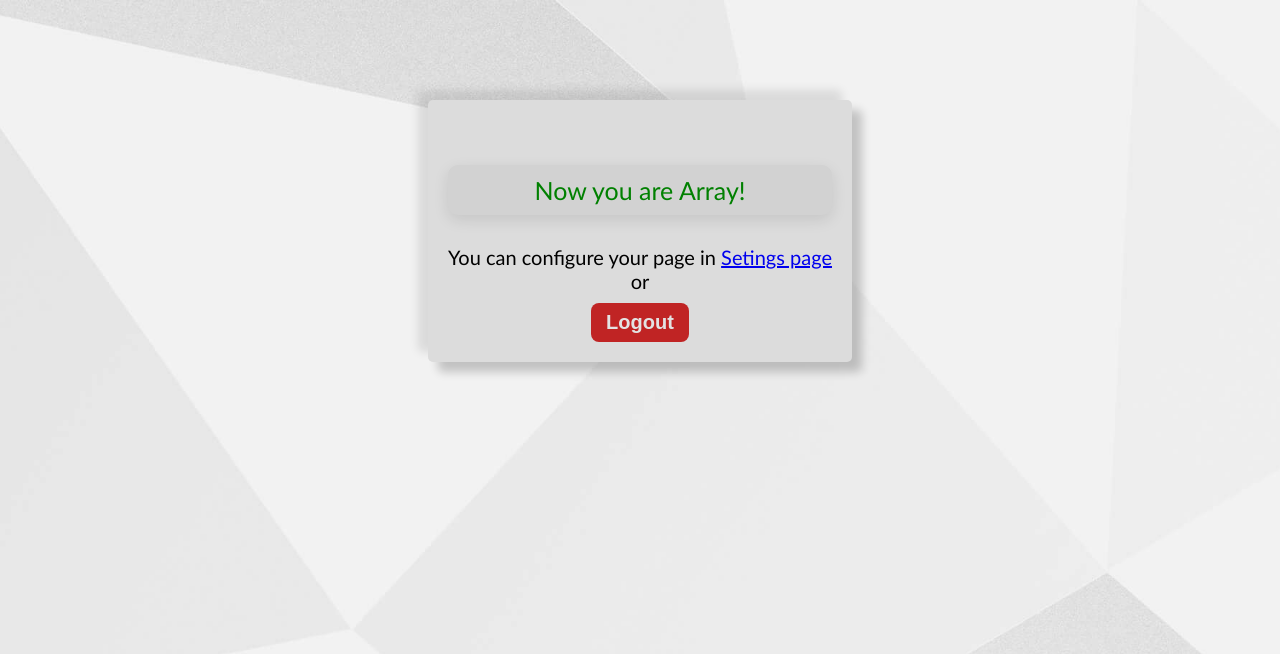
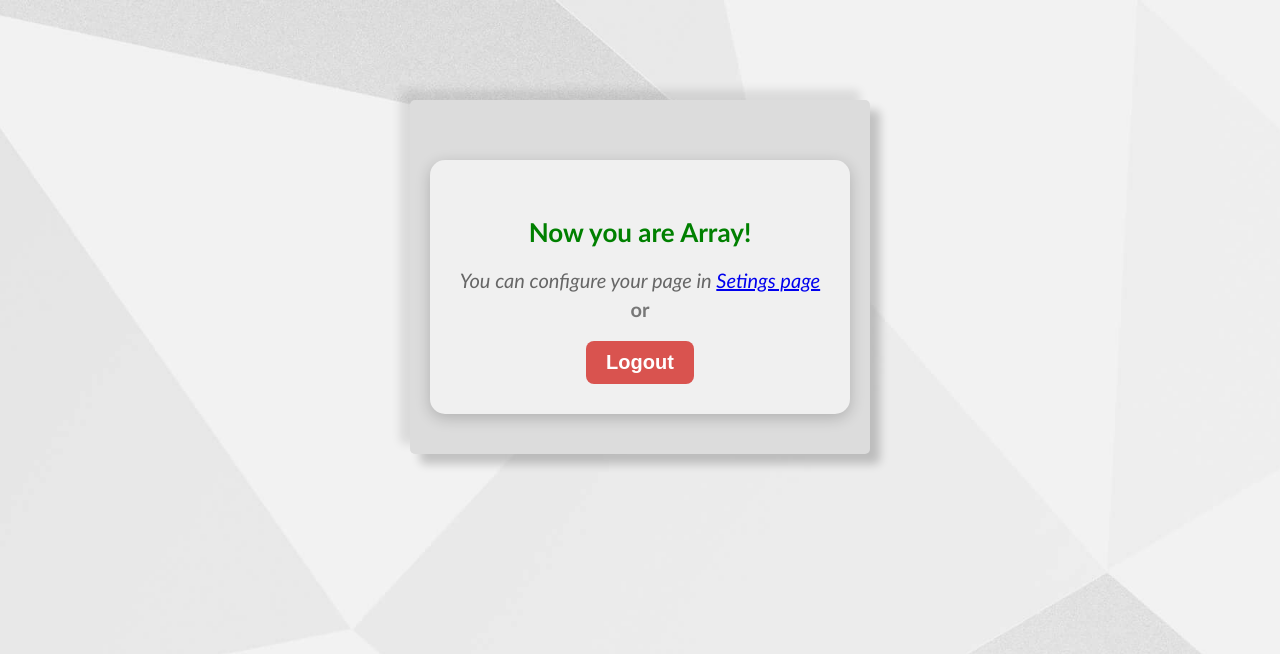
Before and after one commit to mrGrANTt/StarFish, a PHP site: page / in a window 1280 px wide. Shown: the top 654 px of the page. Run offline with PHP 8.4, Linux system fonts and the light colour scheme; the visitor is signed in with stand-in values (Sample User, id 1); data that the repository does not hold is empty.

Commit message:
Final Project Commit!

```diff
--- a/pages/registration.css
+++ b/pages/registration.css
@@ -1,15 +1,12 @@
 body {
     background-size: 2500px;
     background-image: url('../image/backgroungs/default.png');
-
     background-position-x: center;
     background-position-y: top;
 }
 .center-menu {
     margin: 100px;
-
     font-family:'Gill Sans', 'Gill Sans MT', Calibri, 'Trebuchet MS', sans-serif;
-
     display: grid;
     justify-content: center;
 }
@@ -20,10 +17,6 @@ body {
     background-color: gainsboro;
     box-shadow: 10px 10px 10px rgba(0, 0, 0, 0.2), -10px -10px 10px rgba(0, 0, 0, 0.1);
 }
-
-
-
-
 .upper {
     margin-bottom: 50px;
 }
@@ -33,7 +26,7 @@ body {
     color: black;
     text-decoration: none;
     font-size: 25px;
-    background-color: rgba(0,0,0,0.2);
+    background-color: rgba(0, 0, 0, 0.2);
     position: relative;
 }
 .a-log {
@@ -44,7 +37,6 @@ body {
     border-top-right-radius: 5px;
     border-bottom-right-radius: 5px;
 }
-
 .a-log.unselect {
     box-shadow: 5px 5px rgba(0,0,0,0.4);
     top: -5px;
@@ -54,7 +46,6 @@ body {
     top: 0;
     right: -5px;
 }
-
 .a-reg.unselect {
     box-shadow: -5px 5px rgba(0,0,0,0.4);
     top: -5px;
@@ -64,38 +55,29 @@ body {
     top: 0;
     right: 5px;
 }
-
 .unselect:hover {
     background-color: rgba(0,0,0,0.1);
 }
-
-
 .sub-conteiner {
     display: flex;
     justify-content: center;
 }
 .submit-btn {
     border-radius: 10px;
-    background-color: rgba(0,0,0,0.2);
+    background-color: rgb(84, 185, 71);
     margin-top: 10px;
     font-size: 20px;
     border: none;
     padding-left: 20px;
     padding-right: 20px;
 }
-
 .submit-btn:hover {
-    background-color: rgb(160,160,160);
-
+    background-color: rgb(45, 173, 28);
 }
-
-
-
 .reg-form>form {
     display: grid;
     justify-content: center;
 }
-
 .inputer {
     border-radius: 5px;
     text-align: center;
@@ -106,66 +88,63 @@ body {
     border:none;
     border-bottom: 2px solid rgb(231, 231, 231);
 }
-
-
 p {
     font-size: 20px;
 }
-
 .account-menu {
     text-align: center;
+    background-color: #f0f0f0;
+    padding: 30px;
+    border-radius: 15px;
+    box-shadow: 0 4px 15px rgba(0, 0, 0, 0.2);
+    max-width: 400px;
+    margin: 20px auto;
+    border: none;
 }
-
 .account-menu-text {
-    font-size: 25px;
-    border-radius: 10px;
-    box-shadow: 0px 5px 15px rgba(0, 0, 0, 0.1);
-    margin-bottom: 30px;
-    padding: 10px 15px;
-    background-color: rgb(210, 210, 210);
+    font-size: 26px;
+    font-weight: bold;
+    color: #444;
+    margin-bottom: 20px;
 }
-
-.account-menu-text:hover {
-    box-shadow: 0px 8px 20px rgba(0, 0, 0, 0.2);
+.your-pages-text {
+    margin-top: 20px;
+    display: flex;
+    flex-direction: column;
+    gap: 10px;
 }
-
-.your-pages-text {
-    margin-top: 5px;
+.your-pages-text > a {
+    text-decoration: none;
+    color: #333;
+    background-color: #dcdcdc;
+    padding: 10px 20px;
+    border-radius: 8px;
+    font-weight: bold;
+    transition: background-color 0.3s ease;
 }
-
-.your-pages-title {
+.your-pages-text > a:hover {
+    background-color: #c0c0c0;
+}
+.logout {
+    background-color: #d9534f;
+    border-radius: 8px;
+    padding: 10px 20px;
+    color: #fff;
+    font-weight: bold;
+    transition: background-color 0.3s ease;
+    margin-top: 20px;
+    display: inline-block;
+}
+.logout:hover {
+    background-color: #c9302c;
+}
+.conf-ref {
     margin-bottom: 5px;
-    font-weight: bold;
+    font-style: italic;
+    color: #666;
 }
-
-.your-pages-text>a {
-    text-decoration: none;
-    color: black;
-    border-radius: 8px;
-    background-color: rgba(0,0,0,0.1);
-    padding: 5px 10px;
-}
-
-.your-pages-text>a:hover {
-    background-color: rgb(160,160,160);
-}
-
-.logout {
-    background-color: rgb(192, 36, 36);
-    border-radius: 8px;
-    padding: 8px 15px;
-    color: rgb(227, 227, 227);
-    font-weight: bold;
-}
-
-.logout:hover {
-    background-color: rgb(160, 40, 40);
-}
-
-.conf-ref {
-    margin-bottom: 0px;
-}
-
 .or {
     margin: 0px;
+    font-weight: bold;
+    color: #777;
 }
--- a/pages/setings.css
+++ b/pages/setings.css
@@ -40,6 +40,9 @@ body {
     font-size: 25px;
 }
 
+.input-group {
+    margin-bottom: 20px;
+}
 
 .input-group-title {
     font-size: 22px;
```
Also changed, not shown: pages/mypage.php (+28 -15 lines), pages/setings.js (+12 -0 lines), pages/setings.php (+30 -7 lines), README.md.
